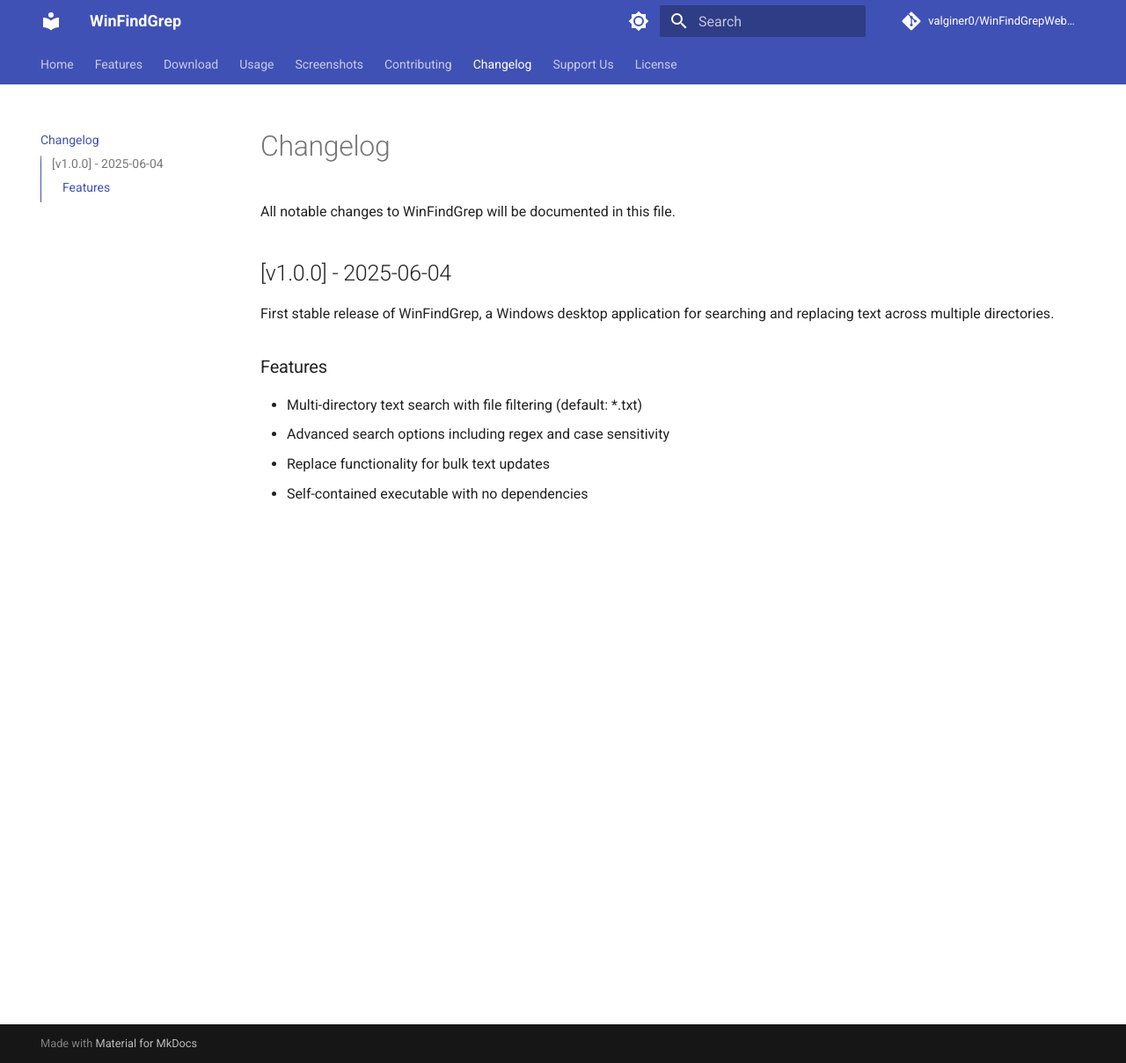
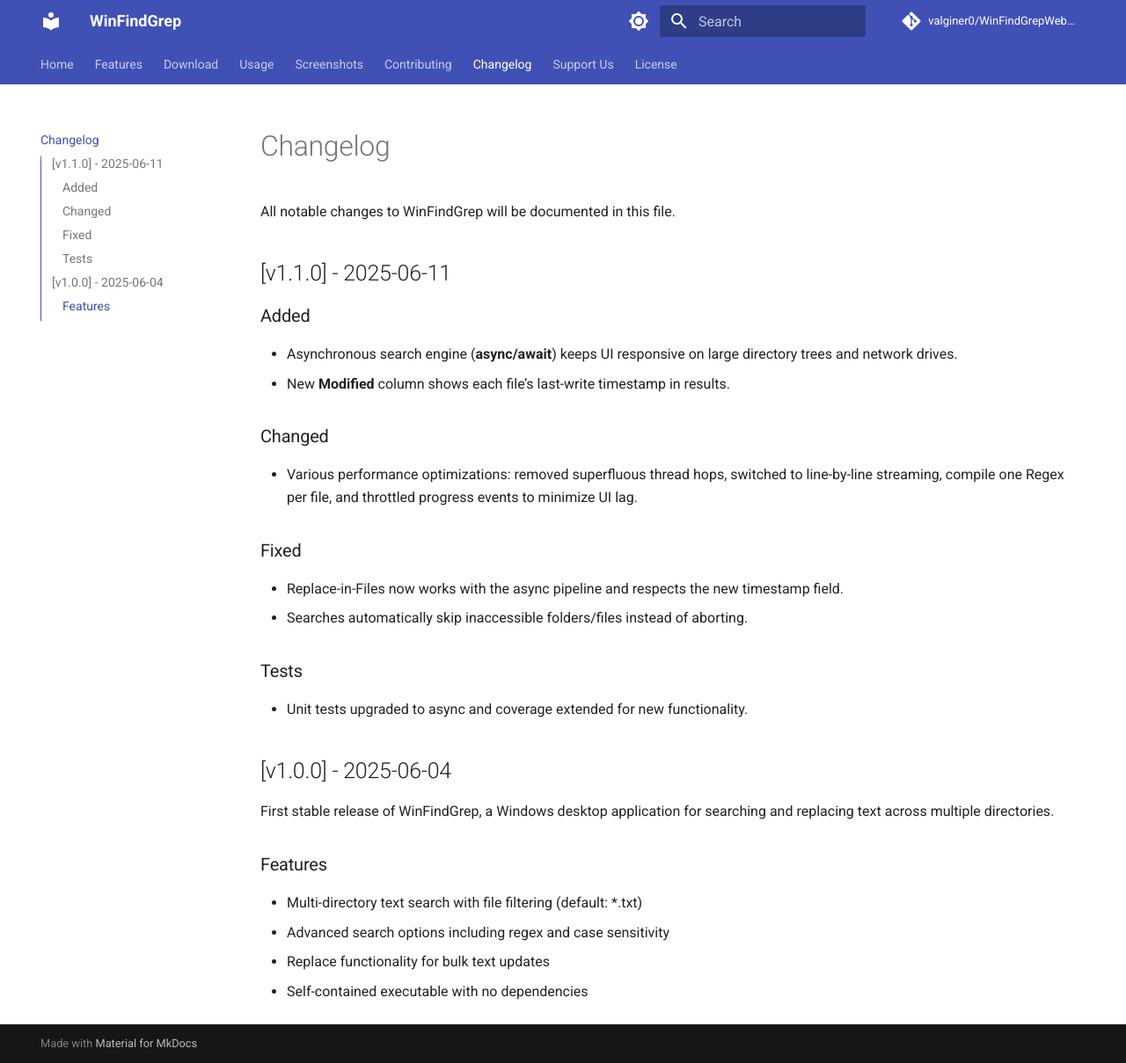
Before and after one commit to valginer0/WinFindGrepWebsite, an MkDocs documentation site: the page built from docs/changelog.md, in a window 1280 px wide and 1209 px high. Shown: the whole window at 88% size. Built offline with MkDocs 1.6.1 and Material for MkDocs 9.7.7, drawn with Linux system fonts in a browser that asks for light colours; comment, search, counter and statistics services are not loaded.

Commit message:
docs: update changelog for v1.1.0

```diff
--- a/docs/changelog.md
+++ b/docs/changelog.md
@@ -1,6 +1,22 @@
 # Changelog
 
 All notable changes to WinFindGrep will be documented in this file.
+
+## [v1.1.0] - 2025-06-11
+
+### Added
+- Asynchronous search engine (**async/await**) keeps UI responsive on large directory trees and network drives.
+- New **Modified** column shows each file’s last-write timestamp in results.
+
+### Changed
+- Various performance optimizations: removed superfluous thread hops, switched to line-by-line streaming, compile one Regex per file, and throttled progress events to minimize UI lag.
+
+### Fixed
+- Replace-in-Files now works with the async pipeline and respects the new timestamp field.
+- Searches automatically skip inaccessible folders/files instead of aborting.
+
+### Tests
+- Unit tests upgraded to async and coverage extended for new functionality.
 
 ## [v1.0.0] - 2025-06-04
 
```
